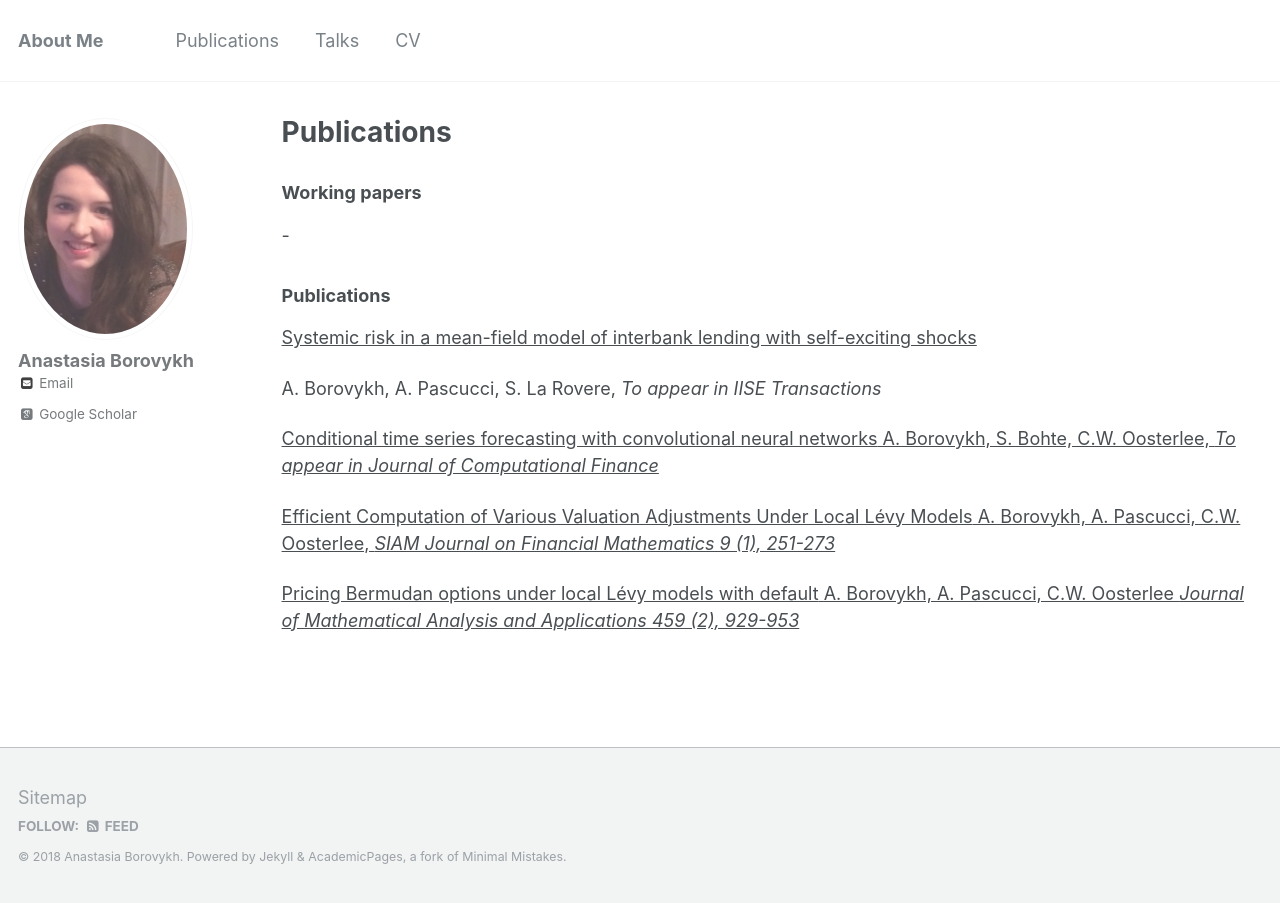
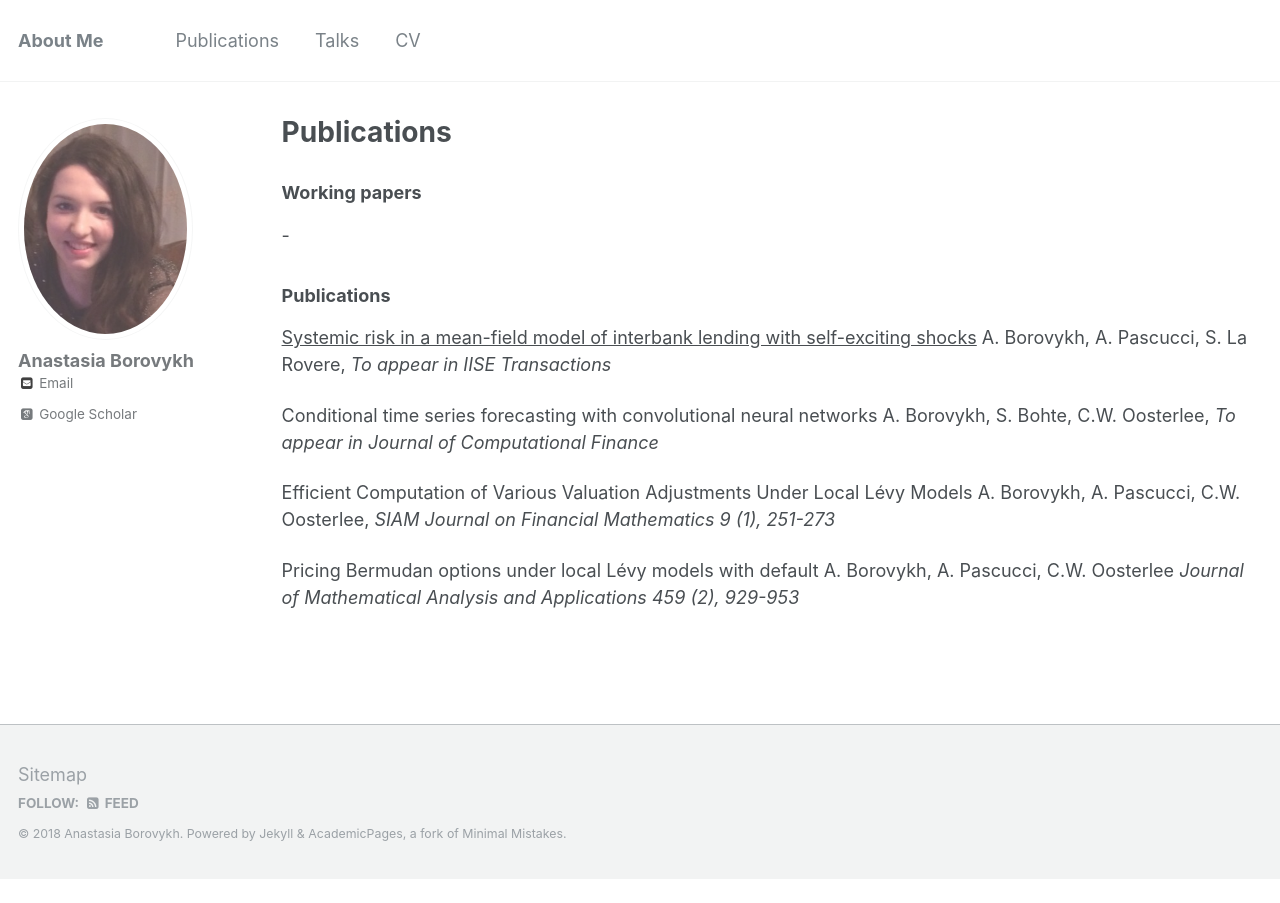
Before and after one commit to aib93/aib93.github.io, a Jekyll site: the page built from _pages/publications.html, in a window 1280 px wide. Built offline with Jekyll 4.4.1, drawn with Linux system fonts in a browser that asks for light colours; some web fonts are replaced.

Commit message:
Initial commit

```diff
--- a/_pages/publications.html
+++ b/_pages/publications.html
@@ -8,10 +8,10 @@ author_profile: true
 <p> - </p>
 
 <h3> Publications </h3>
-<p style="text-decoration:underline;"><a href="https://arxiv.org/pdf/1710.00231.pdf"> Systemic risk in a mean-field model of interbank lending with self-exciting shocks</a></p><p>A. Borovykh, A. Pascucci, S. La Rovere, <i>To appear in IISE Transactions </i></p>
-<p style="text-decoration:underline;"><a href="https://arxiv.org/pdf/1703.04691.pdf"> Conditional time series forecasting with convolutional neural networks</a> A. Borovykh, S. Bohte, C.W. Oosterlee, <i>To appear in Journal of Computational Finance </i></p>
-<p style="text-decoration:underline;"><a href="https://papers.ssrn.com/sol3/papers.cfm?abstract_id=2853613"> Efficient Computation of Various Valuation Adjustments Under Local Lévy Models</a> A. Borovykh, A. Pascucci, C.W. Oosterlee, <i>SIAM Journal on Financial Mathematics 9 (1), 251-273 </i></p>
-<p style="text-decoration:underline;"><a href="https://arxiv.org/pdf/1604.08735.pdf"> Pricing Bermudan options under local Lévy models with default</a> A. Borovykh, A. Pascucci, C.W. Oosterlee <i>Journal of Mathematical Analysis and Applications 459 (2), 929-953 </i></p>
+<p><a href="https://arxiv.org/pdf/1710.00231.pdf" style="text-decoration:underline;"> Systemic risk in a mean-field model of interbank lending with self-exciting shocks</a> A. Borovykh, A. Pascucci, S. La Rovere, <i>To appear in IISE Transactions </i></p>
+<p><a href="https://arxiv.org/pdf/1703.04691.pdf" style="text-decoration:none;"> Conditional time series forecasting with convolutional neural networks</a> A. Borovykh, S. Bohte, C.W. Oosterlee, <i>To appear in Journal of Computational Finance </i></p>
+<p><a href="https://papers.ssrn.com/sol3/papers.cfm?abstract_id=2853613" style="text-decoration:none;"> Efficient Computation of Various Valuation Adjustments Under Local Lévy Models</a> A. Borovykh, A. Pascucci, C.W. Oosterlee, <i>SIAM Journal on Financial Mathematics 9 (1), 251-273 </i></p>
+<p><a href="https://arxiv.org/pdf/1604.08735.pdf" style="text-decoration:none;"> Pricing Bermudan options under local Lévy models with default</a> A. Borovykh, A. Pascucci, C.W. Oosterlee <i>Journal of Mathematical Analysis and Applications 459 (2), 929-953 </i></p>
 
 {% for post in site.talks reversed %}
   {% include archive-single-talk.html %}
```
